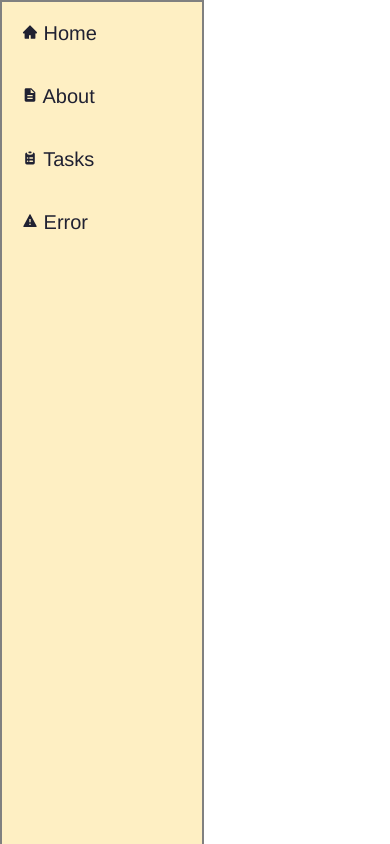
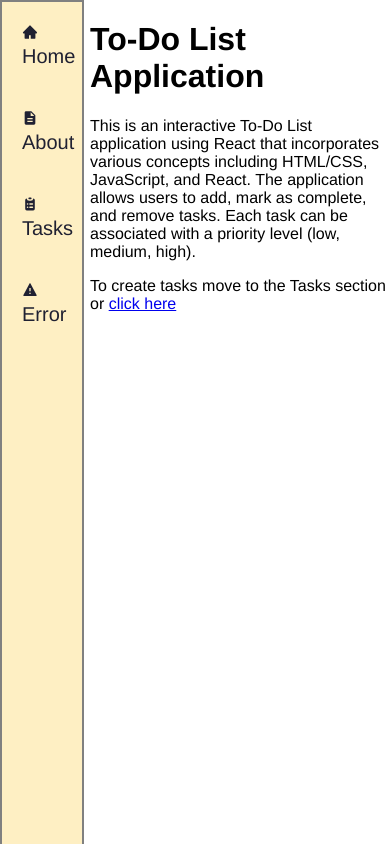
Before and after one commit to 14anirudh/To-do, a React (Create React App) app: page / in a window 390 px wide. Built offline with nearby package versions, Linux system fonts and the light colour scheme.

Commit message:
routes added

```diff
--- a/src/App.css
+++ b/src/App.css
@@ -16,6 +16,16 @@
   border: 2px solid gray;
   background-color: #feefc3;
   font-weight: 500;
+}
+@media (max-width: 450px) {
+  .navbar {
+    top: 0;
+    height: 100vh;
+    width: 80px;
+  }
+  .App{
+    margin-left: 90px;
+  }
 }
 .navbar ul {
   list-style: none;
--- a/src/components/Home.js
+++ b/src/components/Home.js
@@ -1,11 +1,16 @@
-import React from 'react'
+import React from "react";
+import { Link } from "react-router-dom";
 
 const Home = () => {
   return (
     <div>
+      <header className="App-header">
+        <h1>To-Do List Application</h1>
+        <p>This is an interactive To-Do List application using React that incorporates various concepts including HTML/CSS, JavaScript, and React. The application allows users to add, mark as complete, and remove tasks. Each task can be associated with a priority level (low, medium, high).</p>
+        <p>To create tasks move to the Tasks section or <Link to ="/tasks">click here</Link></p>
+      </header>
+    </div>
+  );
+};
 
-    </div>
-  )
-}
-
-export default Home
+export default Home;
--- a/src/components/TaskList.js
+++ b/src/components/TaskList.js
@@ -9,6 +9,11 @@ const TaskList = () => {
   useEffect(() => {
     console.log("TaskList component updated");
   }, [tasks]);
+
+  const length = tasks.length;
+  useEffect(() => {
+    document.title = `You have ${length} tasks`;
+  }, [length]);
 
   const handleToggleComplete = (taskId) => {
     setTasks((prevTasks) =>
```
